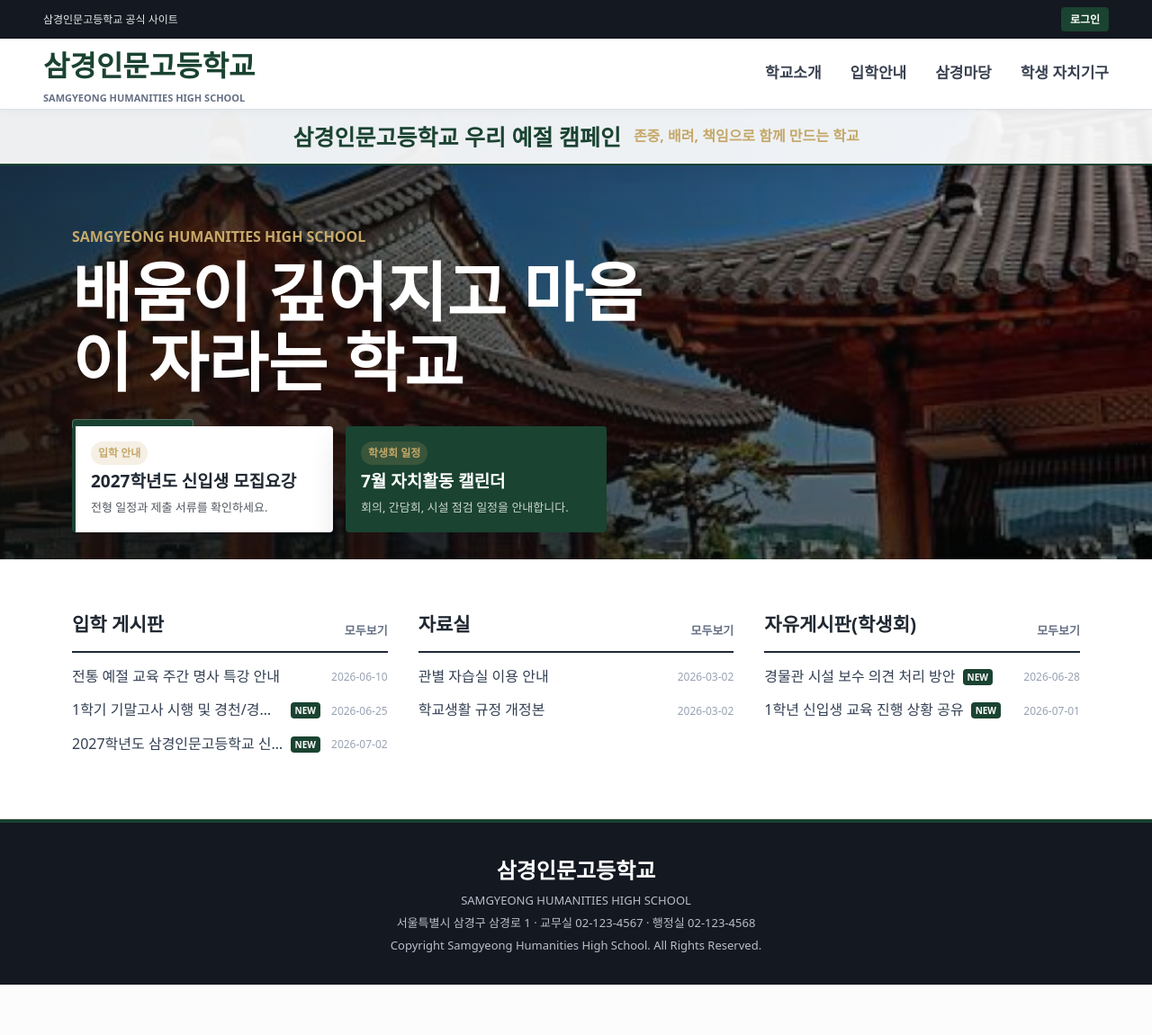
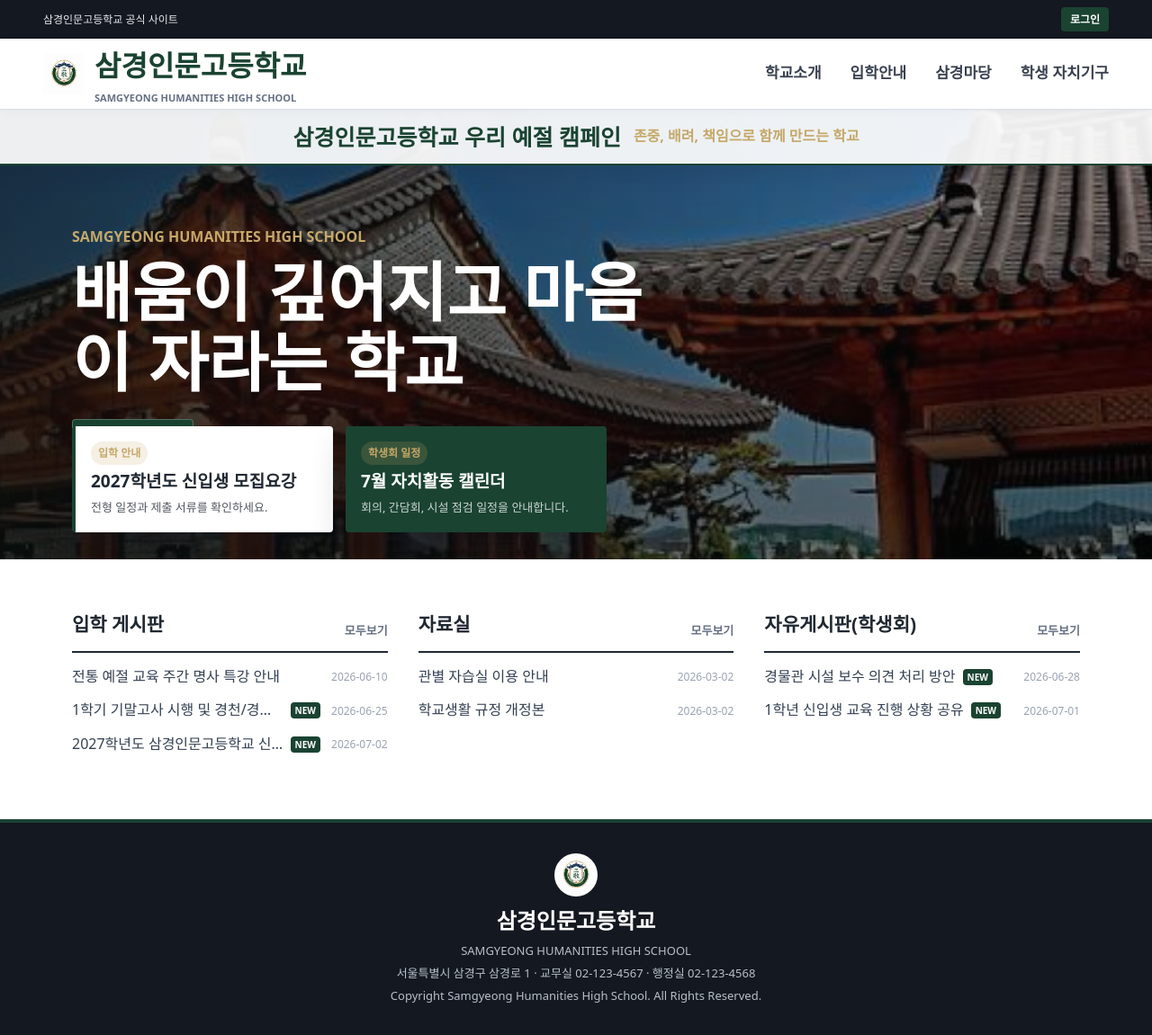
Before and after one commit to ariesspace/Samgyeong.hs, a PHP site: page / in a window 1280 px wide. Shown: the whole page at 90% size. Before the commit the page ends 1095 px from the top, so only its background shows below. Run offline with PHP 8.4, Linux system fonts and the light colour scheme.

Commit message:
Add school emblem branding

```diff
--- a/app/public/styles.css
+++ b/app/public/styles.css
@@ -68,10 +68,22 @@ a {
 }
 
 .brand-block {
-    display: grid;
-    gap: 2px;
+    display: flex;
+    align-items: center;
+    gap: 11px;
     color: var(--green);
     text-decoration: none;
+}
+
+.brand-block img {
+    width: 46px;
+    height: 46px;
+    object-fit: contain;
+}
+
+.brand-block span {
+    display: grid;
+    gap: 2px;
 }
 
 .brand-block strong {
@@ -80,9 +92,10 @@ a {
     letter-spacing: 0;
 }
 
-.brand-block span {
+.brand-block em {
     color: var(--muted);
     font-size: 11px;
+    font-style: normal;
     font-weight: 700;
 }
 
@@ -2023,6 +2036,7 @@ select {
 
 .site-footer {
     display: grid;
+    justify-items: center;
     gap: 4px;
     padding: 34px 16px;
     color: #b8c0cc;
@@ -2032,6 +2046,14 @@ select {
     text-align: center;
 }
 
+.site-footer img {
+    width: 48px;
+    height: 48px;
+    object-fit: contain;
+    margin-bottom: 4px;
+    border-radius: 999px;
+}
+
 .site-footer strong {
     color: white;
     font-family: Georgia, "Times New Roman", serif;
--- a/app/views/layout.php
+++ b/app/views/layout.php
@@ -27,8 +27,11 @@
 
     <header class="site-header">
         <a class="brand-block" href="/">
-            <strong>삼경인문고등학교</strong>
-            <span>SAMGYEONG HUMANITIES HIGH SCHOOL</span>
+            <img src="/assets/samgyeong-emblem.png" alt="삼경인문고등학교 교표">
+            <span>
+                <strong>삼경인문고등학교</strong>
+                <em>SAMGYEONG HUMANITIES HIGH SCHOOL</em>
+            </span>
         </a>
         <nav class="primary-nav">
             <?php foreach ($groups as $group => $items): ?>
@@ -71,6 +74,7 @@
     <?php endif; ?>
 
     <footer class="site-footer">
+        <img src="/assets/samgyeong-emblem.png" alt="">
         <strong>삼경인문고등학교</strong>
         <span>SAMGYEONG HUMANITIES HIGH SCHOOL</span>
         <p>서울특별시 삼경구 삼경로 1 · 교무실 02-123-4567 · 행정실 02-123-4568</p>
```
Also changed, not shown: app/public/assets/samgyeong-emblem.png (added).
